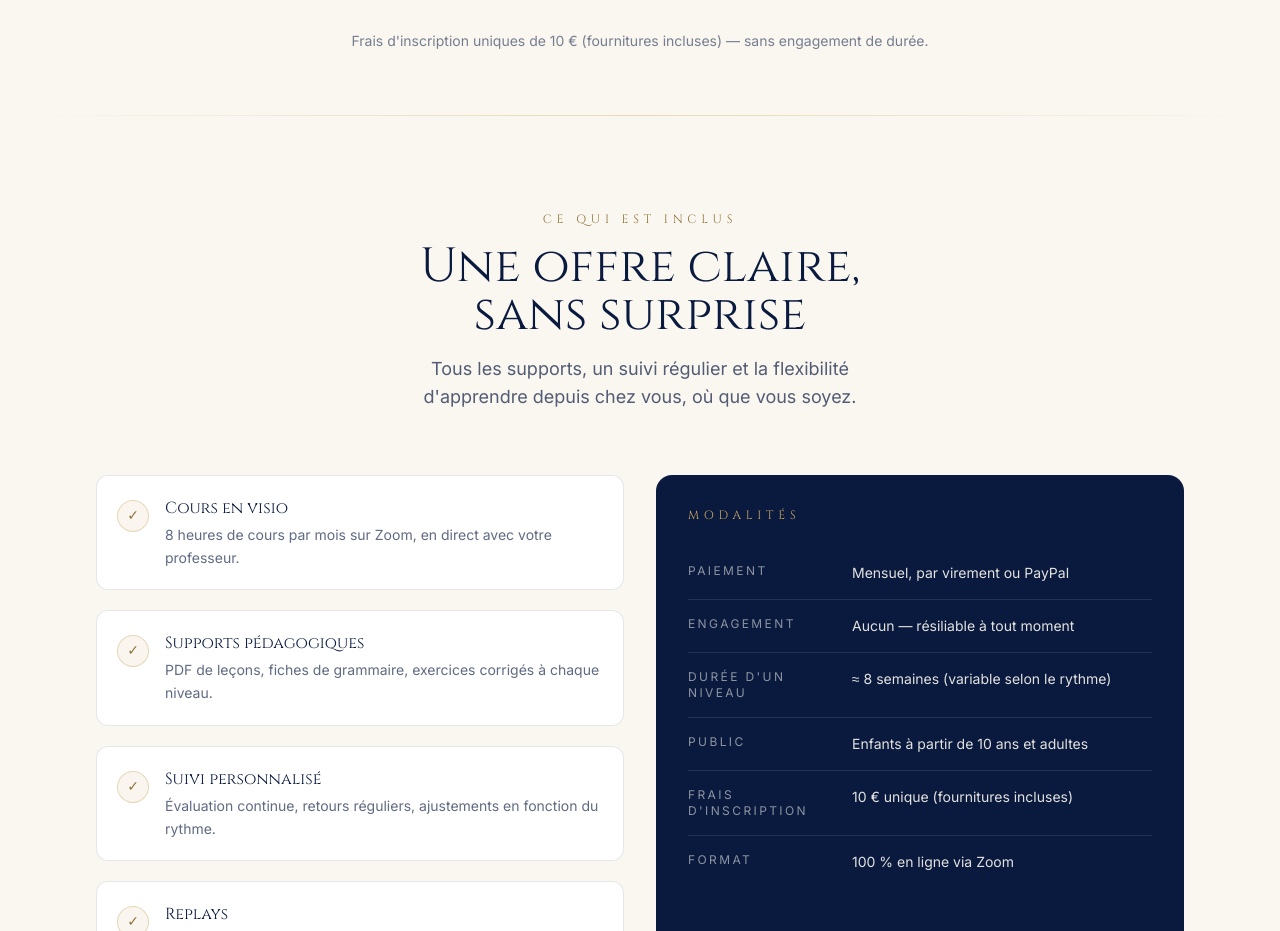
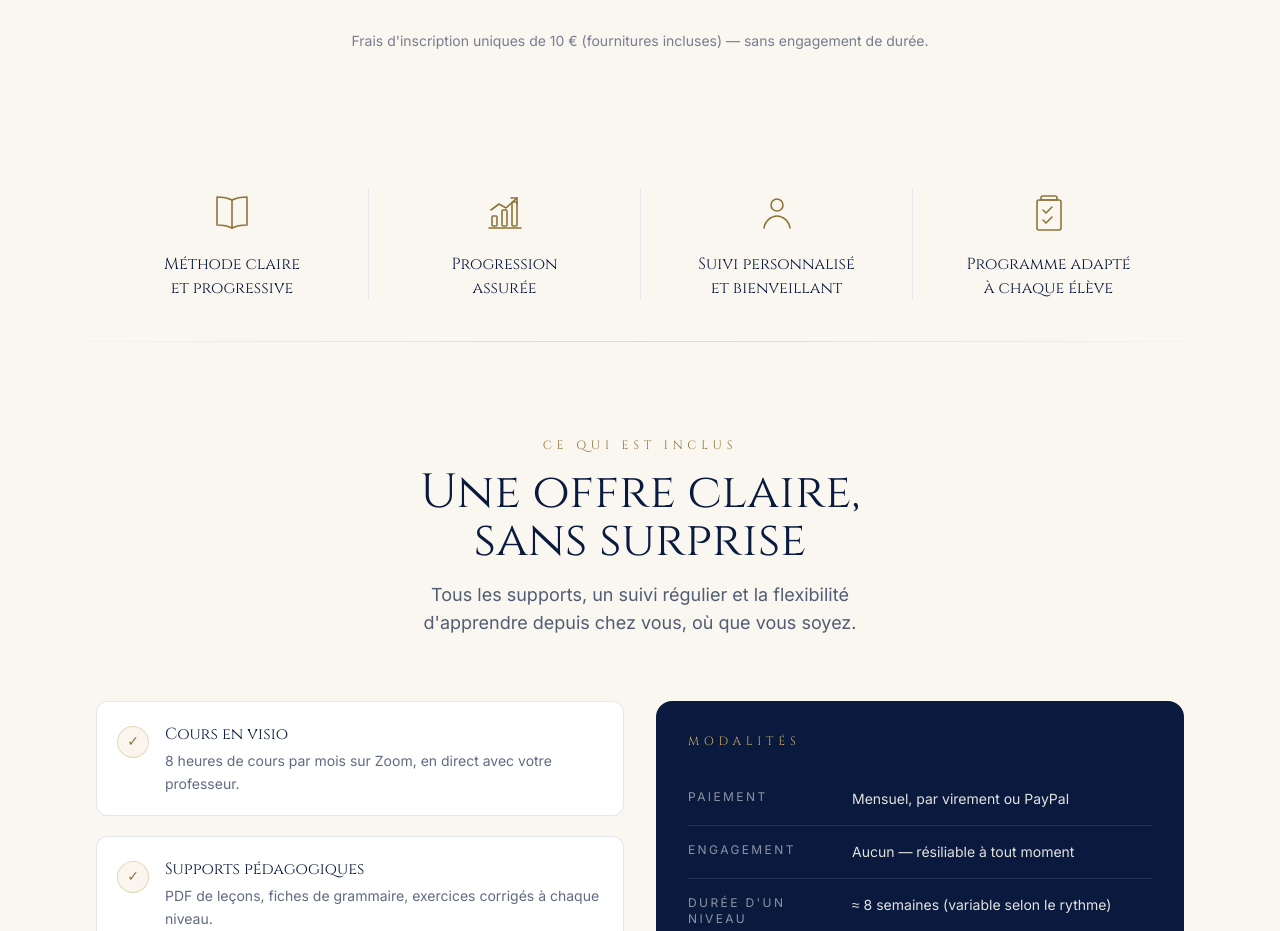
Before and after one commit to FaroukHUB/alirtiqa, a Next.js app: page / in a window 1280 px wide. Shown: the part 6660-7591 px from the top of the page. Built offline with nearby package versions, Linux system fonts and the light colour scheme.

Commit message:
Add Atouts trust bar (4 icons + labels) below Programmes section
Co-Authored-By: Claude Opus 4.7 (1M context) <noreply@anthropic.com>

```diff
--- a/src/app/page.tsx
+++ b/src/app/page.tsx
@@ -4,6 +4,7 @@ import { Methode } from "@/components/sections/Methode";
 import { Niveaux } from "@/components/sections/Niveaux";
 import { Avis } from "@/components/sections/Avis";
 import { Programmes } from "@/components/sections/Programmes";
+import { Atouts } from "@/components/sections/Atouts";
 import { Tarifs } from "@/components/sections/Tarifs";
 import { CtaFinale } from "@/components/sections/CtaFinale";
 import { Divider } from "@/components/ui/Divider";
@@ -18,6 +19,7 @@ export default function HomePage() {
       <Niveaux />
       <Avis />
       <Programmes />
+      <Atouts />
       <Tarifs />
       <CtaFinale />
     </main>
--- /dev/null
+++ b/src/components/sections/Atouts.tsx
@@ -0,0 +1,119 @@
+"use client";
+
+import { motion } from "framer-motion";
+
+const ease = [0.16, 1, 0.3, 1] as const;
+
+type IconName = "book" | "chart" | "person" | "clipboard";
+
+const items: { icon: IconName; line1: string; line2: string }[] = [
+  { icon: "book", line1: "Méthode claire", line2: "et progressive" },
+  { icon: "chart", line1: "Progression", line2: "assurée" },
+  { icon: "person", line1: "Suivi personnalisé", line2: "et bienveillant" },
+  { icon: "clipboard", line1: "Programme adapté", line2: "à chaque élève" },
+];
+
+const containerVariants = {
+  hidden: {},
+  visible: {
+    transition: { staggerChildren: 0.1, delayChildren: 0.05 },
+  },
+};
+
+const itemVariants = {
+  hidden: { opacity: 0, y: 14 },
+  visible: { opacity: 1, y: 0, transition: { duration: 0.5, ease } },
+};
+
+function Icon({ name }: { name: IconName }) {
+  const common = {
+    viewBox: "0 0 48 48",
+    fill: "none" as const,
+    stroke: "currentColor",
+    strokeWidth: 1.6,
+    strokeLinecap: "round" as const,
+    strokeLinejoin: "round" as const,
+    className: "h-12 w-12 text-dore-600",
+    "aria-hidden": true,
+  };
+
+  switch (name) {
+    case "book":
+      return (
+        <svg {...common}>
+          <path d="M24 12c-4-2-9-3-15-3v28c6 0 11 1 15 3" />
+          <path d="M24 12c4-2 9-3 15-3v28c-6 0-11 1-15 3" />
+          <path d="M24 12v28" />
+        </svg>
+      );
+    case "chart":
+      return (
+        <svg {...common}>
+          <path d="M8 40h32" />
+          <rect x="11" y="28" width="5" height="10" rx="1" />
+          <rect x="21" y="22" width="5" height="16" rx="1" />
+          <rect x="31" y="14" width="5" height="24" rx="1" />
+          <path d="M10 22l8-6 7 4 11-10" />
+          <path d="M30 10h6v6" />
+        </svg>
+      );
+    case "person":
+      return (
+        <svg {...common}>
+          <circle cx="24" cy="17" r="6" />
+          <path d="M11 40c1-7 7-12 13-12s12 5 13 12" />
+        </svg>
+      );
+    case "clipboard":
+      return (
+        <svg {...common}>
+          <path d="M18 8h12a2 2 0 012 2v2H16v-2a2 2 0 012-2z" />
+          <path d="M14 12h20a2 2 0 012 2v26a2 2 0 01-2 2H14a2 2 0 01-2-2V14a2 2 0 012-2z" />
+          <path d="M18 22l3 3 6-6" />
+          <path d="M18 32l3 3 6-6" />
+        </svg>
+      );
+  }
+}
+
+export function Atouts() {
+  return (
+    <section className="bg-creme">
+      <div className="container-prose">
+        <div
+          aria-hidden
+          className="h-px bg-gradient-to-r from-transparent via-nuit/12 to-transparent"
+        />
+
+        <motion.ul
+          variants={containerVariants}
+          initial="hidden"
+          whileInView="visible"
+          viewport={{ once: true, margin: "-60px" }}
+          className="grid grid-cols-2 gap-y-10 py-10 md:grid-cols-4 md:gap-y-0 md:py-14"
+        >
+          {items.map((item, i) => (
+            <motion.li
+              key={item.icon}
+              variants={itemVariants}
+              className={`flex flex-col items-center px-4 text-center ${
+                i > 0 ? "md:border-l md:border-nuit/12" : ""
+              }`}
+            >
+              <Icon name={item.icon} />
+              <p className="mt-4 font-display text-[15px] leading-snug text-nuit sm:text-base">
+                <span className="block">{item.line1}</span>
+                <span className="block">{item.line2}</span>
+              </p>
+            </motion.li>
+          ))}
+        </motion.ul>
+
+        <div
+          aria-hidden
+          className="h-px bg-gradient-to-r from-transparent via-nuit/12 to-transparent"
+        />
+      </div>
+    </section>
+  );
+}
```
